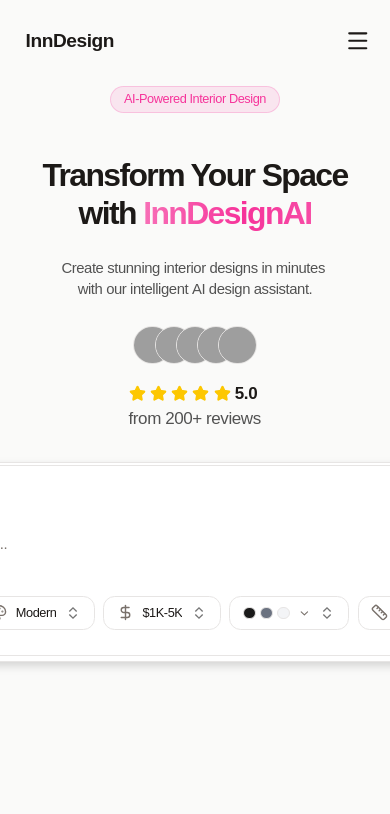
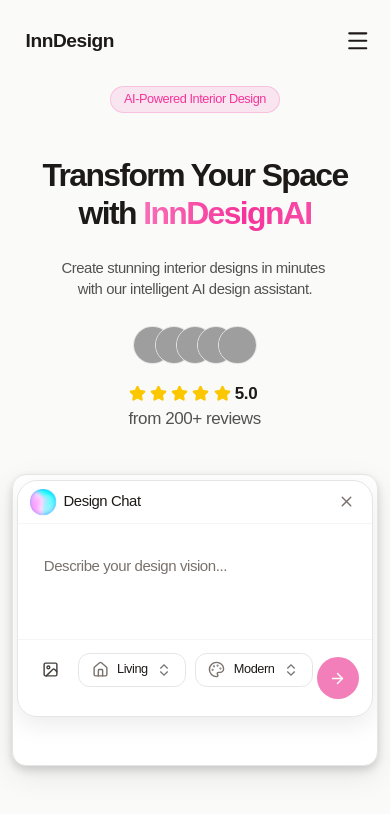
Before and after one commit to Ganeshcyberweb/InnDesignAi, a Next.js app: page / in a window 390 px wide. Both pictures are taken after a click on the button "Start Designing". Shown: the top 814 px of the page. Built offline with nearby package versions, Linux system fonts and the light colour scheme; grey boxes are pictures that could not be loaded.

Commit message:
fix responsiveness

```diff
--- a/app/dashboard/page.tsx
+++ b/app/dashboard/page.tsx
@@ -433,8 +433,8 @@
             <UserDropdown />
           </div>
         </header>
-        <div className="flex-1 p-4 md:p-6 h-fit overflow-auto mx-auto">
-          <div className="max-w-7xl mx-auto">
+        <div className="mx-4 h-fit flex-1 overflow-auto p-4 md:p-6">
+          <div className="mx-auto max-w-7xl min-w-0">
             <div className="mb-6 md:mb-8">
               <h1 className="text-2xl md:text-3xl lg:text-4xl font-bold text-foreground mb-2">InnDesign Studio</h1>
               <p className="text-sm md:text-base text-muted-foreground">Create stunning interior designs with AI assistance</p>
--- a/app/globals.css
+++ b/app/globals.css
@@ -173,6 +173,7 @@
 
 body {
   letter-spacing: var(--tracking-normal);
+  overflow-x: hidden;
 }
 /* Component NumberFlow */
 @layer utilities {
--- a/components/ai-elements/prompt-input.tsx
+++ b/components/ai-elements/prompt-input.tsx
@@ -515,7 +515,7 @@
       className={cn(
         "w-full resize-none rounded-none border-none p-3 shadow-none outline-none ring-0",
         "field-sizing-content bg-transparent dark:bg-transparent",
-        "max-h-48 min-h-16",
+        "max-h-64 min-h-20",
         "focus-visible:ring-0",
         className
       )}
--- a/components/animated-chain-of-thought.tsx
+++ b/components/animated-chain-of-thought.tsx
@@ -230,7 +230,7 @@
   }
 
   return (
-    <div className={cn("not-prose max-w-prose", className)}>
+    <div className={cn("not-prose w-full max-w-full", className)}>
       {/* Header */}
       <button
         // onClick={() => setIsExpanded(!isExpanded)}
@@ -416,9 +416,9 @@
 
                   {/* Theme Tabs */}
                   <Tabs value={selectedTheme} onValueChange={setSelectedTheme} className="w-full">
-                    <TabsList className="mb-4 bg-muted">
+                    <TabsList className="mb-4 w-full justify-start overflow-x-auto bg-muted">
                       {generatedDesigns.map((design) => (
-                        <TabsTrigger key={design.theme} value={design.theme} className="text-sm">
+                        <TabsTrigger key={design.theme} value={design.theme} className="shrink-0 text-sm">
                           {design.label}
                         </TabsTrigger>
                       ))}
--- a/components/design-chat-input.tsx
+++ b/components/design-chat-input.tsx
@@ -46,6 +46,7 @@
 import { useDesignFormStore } from "@/stores/design-form-store"
 import { useClickOutside } from "@/components/smoothui/hooks/use-click-outside"
 import { useChatWidth } from "@/hooks/use-chat-width"
+import { useIsMobile } from "@/hooks/use-mobile"
 import { cn } from "@/lib/utils"
 import { COLOR_PALETTES } from "@/constants/color-palettes"
 import SiriOrb from "@/components/smoothui/ui/SiriOrb"
@@ -76,13 +77,29 @@
   const [showChat, setShowChat] = React.useState(alwaysOpen)
   const [success, setSuccess] = React.useState(false)
   const chatWidth = useChatWidth()
+  const isMobile = useIsMobile()
   const { formData } = useDesignFormStore()
+  const [textareaHeight, setTextareaHeight] = React.useState(80)
 
   // Calculate dynamic height based on content (furniture items or uploaded images)
   const hasFurnitureItems = formData.selectedFurnitureItems.length > 0
   const [hasUploadedImages, setHasUploadedImages] = React.useState(false)
   const hasAnyAttachments = hasFurnitureItems || hasUploadedImages
-  const chatHeight = hasAnyAttachments ? CHAT_WITH_ATTACHMENTS_HEIGHT : CHAT_BASE_HEIGHT
+  const isCompactDesktop = !isMobile && chatWidth < 980
+  const minTextareaHeight = isMobile ? 96 : 80
+  const maxTextareaHeight = isMobile ? 240 : 200
+  const baseHeight = isMobile
+    ? CHAT_BASE_HEIGHT.mobile
+    : isCompactDesktop
+      ? CHAT_BASE_HEIGHT.compact
+      : CHAT_BASE_HEIGHT.desktop
+  const withAttachmentsHeight = isMobile
+    ? CHAT_WITH_ATTACHMENTS_HEIGHT.mobile
+    : isCompactDesktop
+      ? CHAT_WITH_ATTACHMENTS_HEIGHT.compact
+      : CHAT_WITH_ATTACHMENTS_HEIGHT.desktop
+  const extraTextareaHeight = Math.max(0, textareaHeight - minTextareaHeight)
+  const chatHeight = (hasAnyAttachments ? withAttachmentsHeight : baseHeight) + extraTextareaHeight
 
   const closeChat = React.useCallback(() => {
     if (!alwaysOpen) {
@@ -120,6 +137,27 @@
     }
   }, [alwaysOpen, showChat])
 
+  React.useEffect(() => {
+    const el = textareaRef.current
+    if (!el) {
+      return
+    }
+
+    const updateHeight = () => {
+      const next = Math.min(
+        maxTextareaHeight,
+        Math.max(minTextareaHeight, el.scrollHeight)
+      )
+      setTextareaHeight(next)
+    }
+
+    updateHeight()
+    const observer = new ResizeObserver(updateHeight)
+    observer.observe(el)
+
+    return () => observer.disconnect()
+  }, [isMobile, maxTextareaHeight, minTextareaHeight])
+
   const context = React.useMemo(
     () => ({
       showChat,
@@ -134,25 +172,33 @@
   return (
     <div
       className={cn(
-        "flex items-center justify-center",
+        "flex w-full items-center justify-center",
         className
       )}
       style={{
-        width: chatWidth,
-        height: chatHeight,
+        width: "100%",
+        maxWidth: chatWidth,
+        minHeight: showChat ? chatHeight : 44,
+        height: showChat ? "auto" : 44,
       }}
     >
       <motion.div
         data-chat
         ref={rootRef}
         className={cn(
-          "bg-white relative bottom-8 z-30 flex flex-col items-center overflow-hidden border border-stone-200 max-sm:bottom-5"
+          "relative z-30 flex w-full flex-col items-center overflow-hidden border border-stone-200 bg-white",
+          isMobile
+            ? "bottom-2 rounded-[24px] shadow-[0_10px_30px_rgba(0,0,0,0.08)]"
+            : "bottom-8 rounded-[14px] shadow-[0_4px_14px_rgba(0,0,0,0.06)]"
         )}
         initial={false}
         animate={{
-          width: showChat ? chatWidth : "auto",
-          height: showChat ? chatHeight : 44,
+          width: showChat ? "100%" : "auto",
           borderRadius: showChat ? 14 : 20,
+        }}
+        style={{
+          minHeight: showChat ? chatHeight : 44,
+          height: showChat ? "auto" : 44,
         }}
         transition={{
           type: "spring",
@@ -163,13 +209,15 @@
         }}
       >
         <ChatContext.Provider value={context}>
-          {!alwaysOpen && <CompactDock />}
+          {!alwaysOpen && !showChat && <CompactDock />}
           <ExpandedChat
             ref={textareaRef}
             onSuccess={onChatSuccess}
             onSubmit={onSubmit}
             chatWidth={chatWidth}
             chatHeight={chatHeight}
+            isMobile={isMobile}
+            textareaHeight={textareaHeight}
             onImagesChange={setHasUploadedImages}
           />
         </ChatContext.Provider>
@@ -225,8 +273,17 @@
   )
 }
 
-const CHAT_BASE_HEIGHT = 200
-const CHAT_WITH_ATTACHMENTS_HEIGHT = 300
+const CHAT_BASE_HEIGHT = {
+  desktop: 200,
+  compact: 240,
+  mobile: 290,
+}
+
+const CHAT_WITH_ATTACHMENTS_HEIGHT = {
+  desktop: 300,
+  compact: 340,
+  mobile: 410,
+}
 
 interface ExpandedChatProps {
   ref: React.Ref<HTMLTextAreaElement>
@@ -234,6 +291,8 @@
   onSubmit?: (message: PromptInputMessage) => void
   chatWidth: number
   chatHeight: number
+  isMobile: boolean
+  textareaHeight: number
   onImagesChange: (hasImages: boolean) => void
 }
 
@@ -243,6 +302,8 @@
   onSubmit,
   chatWidth,
   chatHeight,
+  isMobile,
+  textareaHeight,
   onImagesChange,
 }: ExpandedChatProps) {
   const { closeChat, showChat, alwaysOpen } = useChat()
@@ -308,10 +369,12 @@
 
   return (
     <div
-      className="absolute bottom-0"
+      className="relative w-full"
       style={{
-        width: chatWidth,
-        height: chatHeight,
+        width: "100%",
+        maxWidth: chatWidth,
+        minHeight: chatHeight,
+        height: "auto",
         pointerEvents: showChat ? "all" : "none",
       }}
     >
@@ -330,7 +393,12 @@
             className="flex h-full flex-col p-1"
           >
             <PromptInput
-              className="bg-white border-stone-200  divide-stone-200 h-full overflow-visible"
+              className={cn(
+                "h-full overflow-visible divide-stone-200 border-stone-200 bg-white",
+                isMobile
+                  ? "rounded-[20px] border shadow-[0_8px_24px_rgba(0,0,0,0.08)]"
+                  : "rounded-[12px] border"
+              )}
               onSubmit={handleSubmit}
               accept="image/jpeg,image/jpg,image/png,image/webp,image/gif"
               multiple
@@ -340,10 +408,13 @@
               <ImageTracker onImagesChange={onImagesChange} />
               <PromptInputBody className="space-y-0 h-full flex flex-col overflow-visible">
                 {/* Header */}
-                <div className="flex justify-between items-center py-2 px-3">
+                <div className={cn(
+                  "flex items-center justify-between px-3 py-2",
+                  isMobile && "border-b border-stone-100"
+                )}>
                   <div className="flex items-center gap-2">
                     <SiriOrb
-                      size="20px"
+                      size={isMobile ? "24px" : "20px"}
                       colors={{
                         bg: "oklch(64.7% 0.196 254.1)",
                       }}
@@ -366,30 +437,44 @@
                 <CombinedImagesSection />
 
                 {/* Main Textarea */}
-                <div className="flex-1 p-3 min-h-0 overflow-y-auto">
+                <div className={cn(
+                  "flex-none p-3",
+                  isMobile ? "pt-4" : "pt-3"
+                )}>
                   <PromptInputTextarea
                     ref={ref}
                     placeholder="Describe your design vision..."
                     value={formData.prompt}
                     onChange={(e) => updateField("prompt", e.target.value)}
+                    style={{ height: textareaHeight }}
                     className={cn(
                       "text-stone-900 placeholder:text-stone-500 bg-transparent",
-                      "text-sm border-none shadow-none",
+                      isMobile ? "text-[15px]" : "text-sm",
+                      "border-none shadow-none",
                       "focus-visible:ring-0 focus-visible:ring-offset-0",
-                      "resize-none w-full h-full"
+                      "resize-none w-full h-full",
+                      isMobile && "leading-relaxed"
                     )}
                     onKeyDown={onKeyDown}
                   />
                 </div>
 
                 {/* Design Form Toolbar */}
-                <PromptInputToolbar className="p-3 pt-2 overflow-visible">
-                  <PromptInputTools className="flex-wrap gap-2 mb-3 overflow-visible">
+                <PromptInputToolbar className={cn(
+                  "overflow-visible p-3 pt-2",
+                  isMobile && "border-t border-stone-100 pt-3"
+                )}>
+                  <PromptInputTools className={cn(
+                    "mb-3 gap-2 overflow-visible",
+                    isMobile
+                      ? "flex-nowrap overflow-x-auto pb-1"
+                      : "flex-wrap xl:flex-nowrap"
+                  )}>
                     {/* File Upload Button */}
                     <PromptInputActionMenu>
                       <PromptInputActionMenuTrigger
                         className={cn(
-                          "h-8 px-3 text-xs rounded-md",
+                          "h-8 rounded-md px-3 text-xs shrink-0",
                           "bg-white border-stone-200 text-stone-700",
                           "hover:bg-stone-50 hover:text-stone-900",
                           "transition-colors"
@@ -406,7 +491,7 @@
                       onValueChange={(value) => updateField("roomType", value)}
                     >
                       <SelectTrigger className={cn(
-                        "flex items-center gap-2 h-8 w-auto px-3 text-xs",
+                        "flex h-8 w-auto shrink-0 items-center gap-2 px-3 text-xs",
                         "rounded-md bg-white border-stone-200",
                         "hover:bg-stone-50 transition-colors",
                         "focus:ring-2 focus:ring-pink-500 text-stone-900"
@@ -430,7 +515,7 @@
                       onValueChange={(value) => updateField("stylePreference", value)}
                     >
                       <SelectTrigger className={cn(
-                        "flex items-center gap-2 h-8 w-auto px-3 text-xs",
+                        "flex h-8 w-auto shrink-0 items-center gap-2 px-3 text-xs",
                         "rounded-md bg-white border-stone-200",
                         "hover:bg-stone-50 transition-colors",
                         "focus:ring-2 focus:ring-pink-500 text-stone-900"
@@ -454,7 +539,7 @@
                       onValueChange={(value) => updateField("budgetRange", value)}
                     >
                       <SelectTrigger className={cn(
-                        "flex items-center gap-2 h-8 w-auto px-3 text-xs",
+                        "flex h-8 w-auto shrink-0 items-center gap-2 px-3 text-xs",
                         "rounded-md bg-white border-stone-200",
                         "hover:bg-stone-50 transition-colors",
                         "focus:ring-2 focus:ring-pink-500 text-stone-900"
@@ -477,7 +562,7 @@
                       onValueChange={handleColorPaletteChange}
                     >
                       <SelectTrigger className={cn(
-                        "flex items-center gap-2 h-8 w-auto px-3 text-xs",
+                        "flex h-8 w-auto shrink-0 items-center gap-2 px-3 text-xs",
                         "rounded-md bg-white border-stone-200",
                         "hover:bg-stone-50 transition-colors",
                         "focus:ring-2 focus:ring-pink-500 text-stone-900"
@@ -532,7 +617,7 @@
 
                     {/* Room Size Input */}
                     <div className={cn(
-                      "flex items-center gap-2 h-8 px-3 text-xs",
+                      "flex h-8 shrink-0 items-center gap-2 px-3 text-xs",
                       "rounded-md bg-white border border-stone-200",
                       "hover:bg-stone-50 transition-colors"
                     )}>
@@ -549,10 +634,13 @@
                   </PromptInputTools>
 
                   {/* Submit Button */}
-                  <div className="flex justify-end">
+                  <div className={cn(
+                    "flex justify-end",
+                    isMobile && "justify-end"
+                  )}>
                     <PromptInputSubmit
                       className={cn(
-                        "h-8 w-8 rounded-md",
+                        isMobile ? "h-10 w-10 rounded-full" : "h-8 w-8 rounded-md",
                         "bg-pink-600 border-pink-600 hover:bg-pink-700",
                         "transition-colors",
                         "disabled:opacity-50 disabled:cursor-not-allowed"
--- a/components/design-regeneration-history.tsx
+++ b/components/design-regeneration-history.tsx
@@ -136,7 +136,7 @@
         </CardDescription>
       </CardHeader>
       <CardContent>
-        <ScrollArea className="h-[600px] pr-4">
+        <ScrollArea className="h-[70vh] pr-4 md:h-[600px]">
           <div className="space-y-4">
             {designs.map((design, index) => {
               const isExpanded = expandedId === design.id;
@@ -236,7 +236,7 @@
                                   <p className="text-sm text-stone-700 leading-relaxed whitespace-pre-wrap">
                                     {design.roiNotes}
                                   </p>
-                                  <div className="grid grid-cols-3 gap-3 mt-3 pt-3 border-t border-stone-100">
+                                  <div className="mt-3 grid grid-cols-1 gap-3 border-t border-stone-100 pt-3 sm:grid-cols-3">
                                     {design.roiPercentage && (
                                       <div>
                                         <p className="text-xs text-stone-500 mb-1">Expected ROI</p>
@@ -309,7 +309,7 @@
                                 transition={{ duration: 0.2 }}
                                 className="overflow-hidden"
                               >
-                                <div className="grid grid-cols-2 gap-2 pt-2">
+                                <div className="grid grid-cols-1 gap-2 pt-2 sm:grid-cols-2">
                                   {design.designOutputs.map((output) => (
                                     <div
                                       key={output.id}
--- a/hooks/use-chat-width.ts
+++ b/hooks/use-chat-width.ts
@@ -1,10 +1,35 @@
 "use client"
 
+import { useEffect, useState } from "react"
 import { usePathname } from "next/navigation"
 
 export function useChatWidth() {
   const pathname = usePathname()
+  const [chatWidth, setChatWidth] = useState(1000)
 
-  // Return 1000 for dashboard, 800 for all other pages
-  return pathname === "/dashboard" ? 1000 : 800
+  useEffect(() => {
+    const updateWidth = () => {
+      const viewportWidth = window.innerWidth
+      const isDashboard = pathname === "/dashboard"
+      const maxWidth =
+        viewportWidth >= 1440
+          ? (isDashboard ? 1200 : 960)
+          : viewportWidth >= 1200
+            ? (isDashboard ? 1100 : 900)
+            : (isDashboard ? 980 : 840)
+      const sidePadding =
+        viewportWidth < 640 ? 24 : viewportWidth < 1024 ? 48 : 64
+      const nextWidth = Math.min(
+        maxWidth,
+        Math.max(280, viewportWidth - sidePadding)
+      )
+      setChatWidth(nextWidth)
+    }
+
+    updateWidth()
+    window.addEventListener("resize", updateWidth)
+    return () => window.removeEventListener("resize", updateWidth)
+  }, [pathname])
+
+  return chatWidth
 }
```
Also changed, not shown: app/dashboard/history/page.tsx (+7 -7 lines), app/designs/[id]/history/page.tsx (+10 -9 lines), components/auth/auth-layout.tsx (+4 -4 lines).
